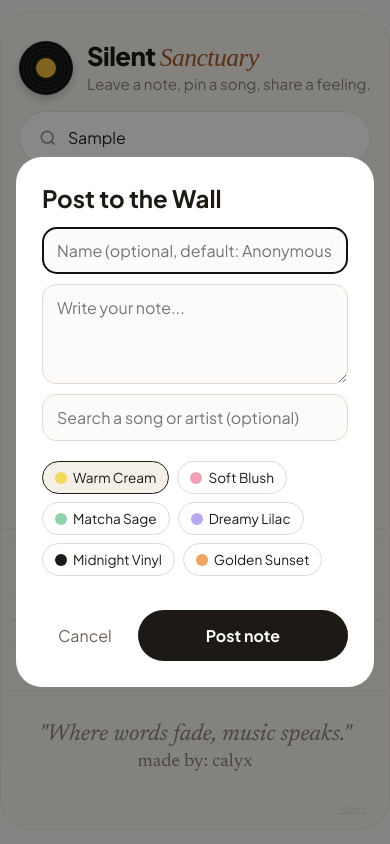
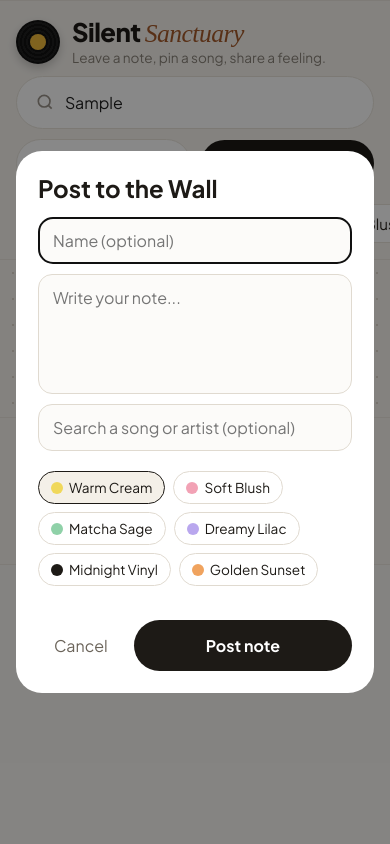
Before and after one commit to gcacedera-lab/Freedom-wall, a website: page public/index.html in a window 390 px wide. Both pictures are taken after typing "Sample" into the empty fields and a click on the button "+ Post to Wall". Drawn offline with Linux system fonts and the light colour scheme; no server answers; a web font is replaced by a local one.

Commit message:
Update index.html

```diff
--- a/public/index.html
+++ b/public/index.html
@@ -103,7 +103,31 @@ body.hasbar{padding-bottom:84px}
 footer a{color:inherit;opacity:.5;font-size:.8rem;font-style:normal}
 footer{font-size:1.45rem;padding:32px 22px 14px}
 .by{font-style:normal;font-size:1.15rem;margin-top:6px}
-footer a{display:block;margin:34px 0 0 auto;width:max-content;font-size:.62rem;opacity:.22}
+footer a{display:block;margin:34px auto 0 6px;width:max-content;font-size:.62rem;opacity:.22;padding:6px}
+@media(max-width:700px){
+html{-webkit-text-size-adjust:100%}
+.app{margin:0;border-radius:0;border-left:0;border-right:0}
+header{padding:18px 16px 8px;gap:10px}
+.brand{flex:1 1 100%;gap:12px}
+.logo{width:44px;height:44px}
+.logo i{width:16px;height:16px}
+.brand p{font-size:.85rem;margin-top:2px}
+.search{flex:1 1 100%}
+.search input{font-size:16px}
+header .mini,header .post{flex:1 1 0;width:auto;padding:13px 10px;text-align:center}
+.filters{flex-wrap:nowrap;overflow-x:auto;-webkit-overflow-scrolling:touch;scrollbar-width:none;padding:8px 16px 16px}
+.filters::-webkit-scrollbar{display:none}
+.filters>*{flex:none;white-space:nowrap}
+main{padding:26px 14px 30px;gap:30px 0}
+.note{padding:22px}
+.heart{padding:10px 8px}
+.editbtn,.delbtn{padding:8px 16px;font-size:.85rem}
+dialog{max-height:calc(100dvh - 24px);overflow:auto;padding:22px}
+dialog input,dialog textarea{font-size:16px}
+dialog textarea{min-height:120px;resize:none}
+#bar{bottom:calc(10px + env(safe-area-inset-bottom,0px))}
+footer{padding:28px 16px 14px}
+}
 </style></head><body>
 <div class="app">
 <header>
@@ -125,7 +149,7 @@ footer a{display:block;margin:34px 0 0 auto;width:max-content;font-size:.62rem;o
 <dialog id="dlg">
   <h2>Post to the Wall</h2>
   <form id="f">
-    <input name="name" maxlength="30" placeholder="Name (optional, default: Anonymous)">
+    <input name="name" maxlength="30" placeholder="Name (optional)">
     <textarea name="text" maxlength="500" placeholder="Write your note..." required></textarea>
     <input id="songq" placeholder="Search a song or artist (optional)" autocomplete="off">
     <div id="results"></div>
```
